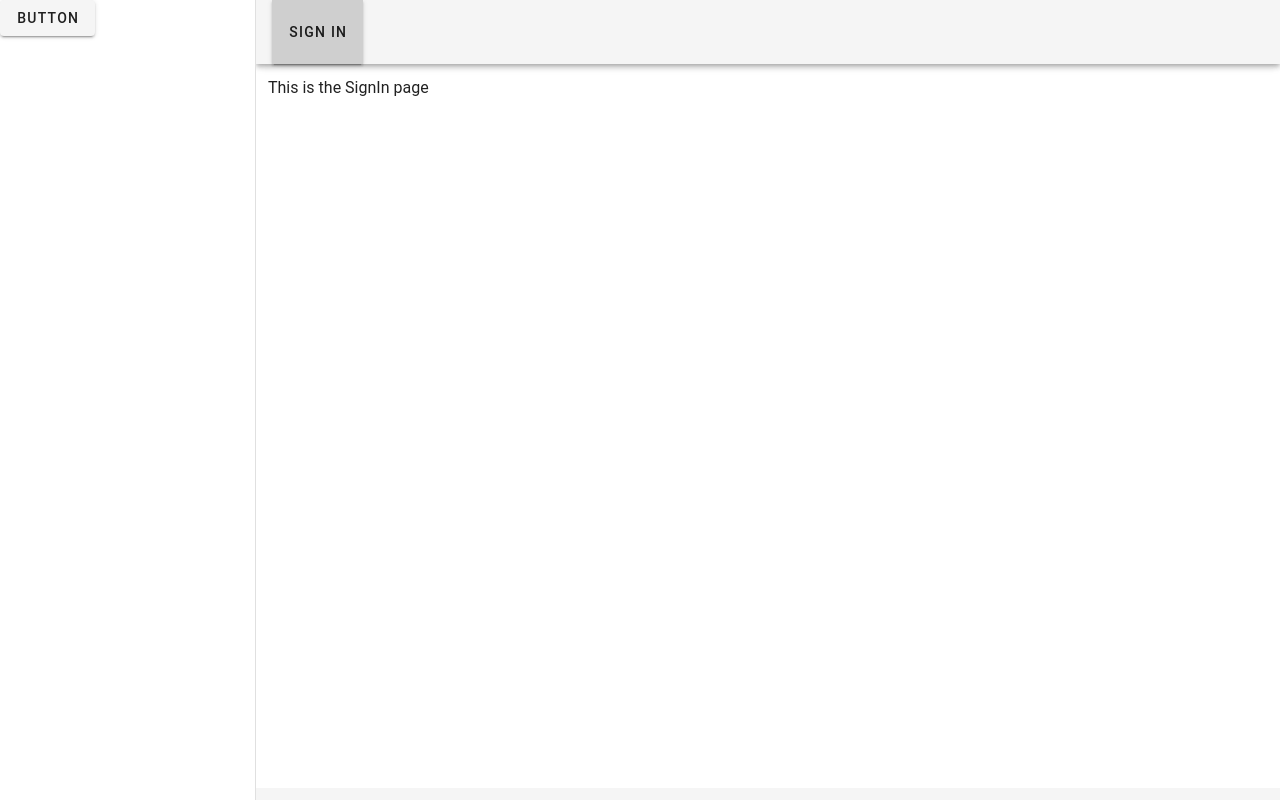
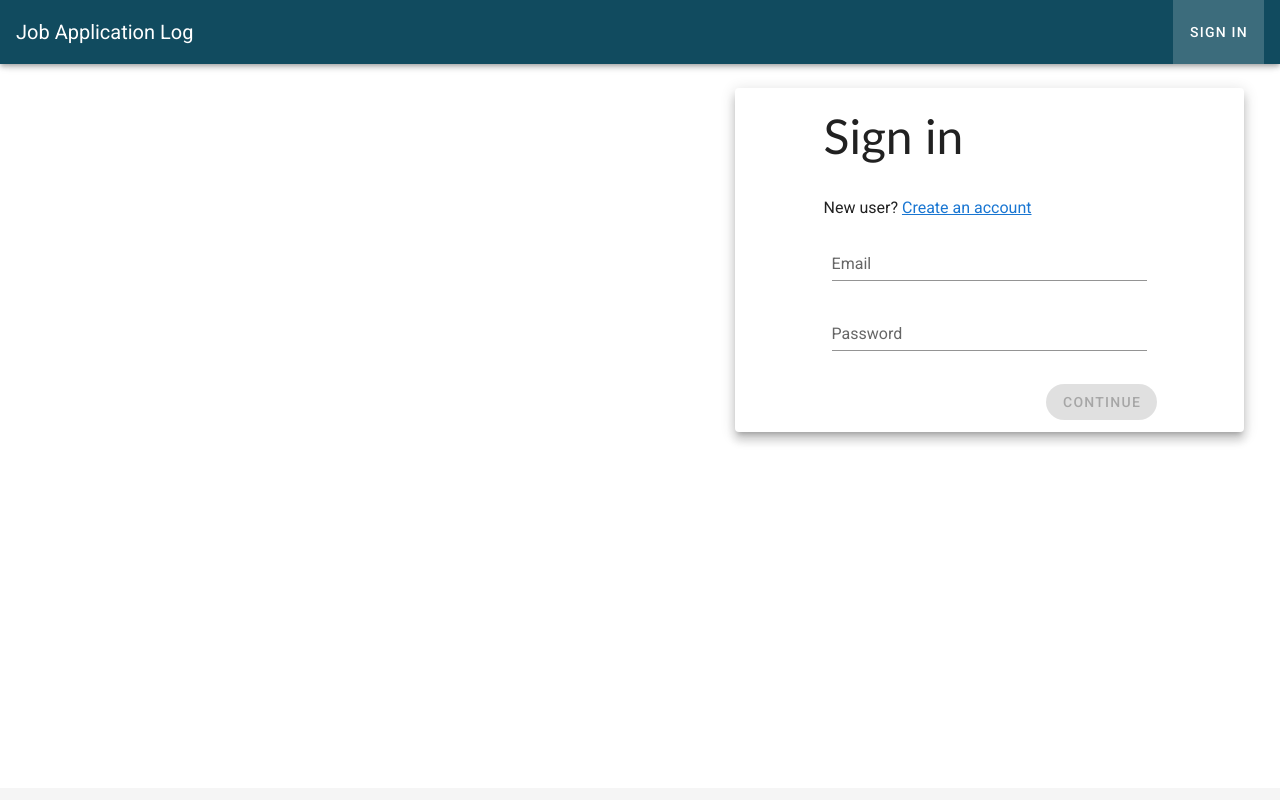
Before and after one commit to CamronFortenbery/job-application-log, a Vue app: page /#/signin in a window 1280 px wide. Built offline with nearby package versions, Linux system fonts and the light colour scheme.

Commit message:
Sign in page work

```diff
--- a/public/index.html
+++ b/public/index.html
@@ -6,6 +6,9 @@
     <meta name="viewport" content="width=device-width,initial-scale=1.0">
     <link rel="icon" href="<%= BASE_URL %>favicon.ico">
     <title><%= htmlWebpackPlugin.options.title %></title>
+
+    <link href="https://fonts.googleapis.com/css?family=Roboto:100,300,400,500,700,900" rel="stylesheet">
+    <link href="https://cdn.jsdelivr.net/npm/@mdi/font@4.x/css/materialdesignicons.min.css" rel="stylesheet">
   </head>
   <body>
     <noscript>
--- a/src/App.vue
+++ b/src/App.vue
@@ -2,17 +2,31 @@
   <div id="app">
     <v-app>
       <!-- Nav Bar -->
-      <v-app-bar app>
+      <v-app-bar app dark color="#114b5f">
+        <v-toolbar-title>{{ title }}</v-toolbar-title>
+
+        <v-spacer></v-spacer>
+
         <v-toolbar-items>
-          <v-btn to="/signin">
-          Sign In
+          <v-btn text v-if="!loggedIn" to="/signin">
+            Sign In
+          </v-btn>
+          <v-btn v-if="loggedIn" text>
+            Logout
+          </v-btn>
+          <v-btn v-if="loggedIn" text>
+            Jobs
+          </v-btn>
+          <v-btn v-if="loggedIn" text>
+            <v-icon left>mdi-account-circle</v-icon>
+            Profile
           </v-btn>
         </v-toolbar-items>
       </v-app-bar>
 
       <!-- Nav Drawer -->
-      <v-navigation-drawer app>
-        <v-btn>button</v-btn>
+      <v-navigation-drawer app temporary>
+
       </v-navigation-drawer>
 
       <!-- Content -->
@@ -29,6 +43,19 @@
   </div>
 </template>
 
+<script>
+export default {
+  computed: {
+    title() {
+      return this.$store.state.title;
+    },
+    loggedIn() {
+      return this.$store.state.loggedIn;
+    }
+  }
+}
+</script>
+
 <style>
 
 </style>
--- a/src/store/index.js
+++ b/src/store/index.js
@@ -5,8 +5,23 @@ Vue.use(Vuex)
 
 export default new Vuex.Store({
   state: {
+    title: "Job Application Log",
+    loggedIn: false,
+    user: {
+        username: "",
+        password: "",
+    },
   },
   mutations: {
+    changeLoggedIn(state, val) {
+      state.loggedIn = val;
+    },
+    changeUsername(state, val) {
+      state.user.username = val;
+    },
+    changePassword(state, val) {
+      state.user.password = val;
+    },
   },
   actions: {
   },
--- a/src/views/SignIn.vue
+++ b/src/views/SignIn.vue
@@ -1,15 +1,78 @@
 <template>
-    <v-container>
+    <v-container fluid class="pa-0">
         <v-row>
-            <v-col>
-                {{ msg }}
+            <v-col class="pa-0">
+                <v-img :src="require('../assets/img/login.jpg')" max-height="590px">
+                    <v-row justify="end" class="pr-12 pt-12">
+                        <v-col cols=5>
+                            <v-card elevation=8>
+                                <v-row justify="center">
+                                    <v-col cols=8 class="titleFont">
+                                        Sign in
+                                    </v-col>
+                                </v-row>
+                                <v-row justify="center">
+                                    <v-col cols=8 >
+                                        New user? <a href="https://www.w3schools.com">Create an account</a>
+                                    </v-col>
+                                </v-row>
+                                <v-form>
+                                    <v-container>
+                                        <v-row justify="center">
+                                            <v-col cols=8 class="pb-0">
+                                                <v-text-field type="email" label="Email" placeholder="email" v-model="username"></v-text-field>
+                                            </v-col>
+                                        </v-row>
+                                    </v-container>
+                                    <v-container>
+                                        <v-row justify="center">
+                                            <v-col cols=8 class="pt-0">
+                                                <v-text-field type="password" label="Password" placeholder="password" v-model="password"></v-text-field>
+                                            </v-col>
+                                        </v-row>
+                                    </v-container>
+                                </v-form>
+                                    <v-row justify="end">
+                                        <v-col cols=5>
+                                            <v-btn v-if="username != '' && password != ''" rounded color="success" class="white--text">
+                                                Continue
+                                            </v-btn>
+                                            <v-btn v-else rounded disabled>
+                                                Continue
+                                            </v-btn>
+                                        </v-col>
+                                    </v-row>
+                            </v-card>
+                        </v-col>
+                    </v-row>
+                </v-img>
             </v-col>
         </v-row>
+
     </v-container>
 </template>
 
 <script>
 export default {
+    computed: {
+        username: {
+            get() {
+                return this.$store.state.user.username;
+            },
+            set(val) {
+                this.$store.commit("changeUsername", val)
+            }
+        },
+        password: {
+            get() {
+                return this.$store.state.user.password;
+            },
+            set(val) {
+                this.$store.commit("changePassword", val)
+            }
+        }
+
+    },
     data() {
         return {
             msg: "This is the SignIn page"
@@ -19,5 +82,8 @@ export default {
 </script>
 
 <style scoped>
-
+    .titleFont {
+        font-family: 'Trebuchet MS', 'Lucida Sans Unicode', 'Lucida Grande', 'Lucida Sans', Arial, sans-serif !important;
+        font-size: 3rem;
+    }
 </style>
```
Also changed, not shown: src/assets/icon/logo.png (renamed from src/assets/logo.png), src/assets/img/login.jpg (added).
